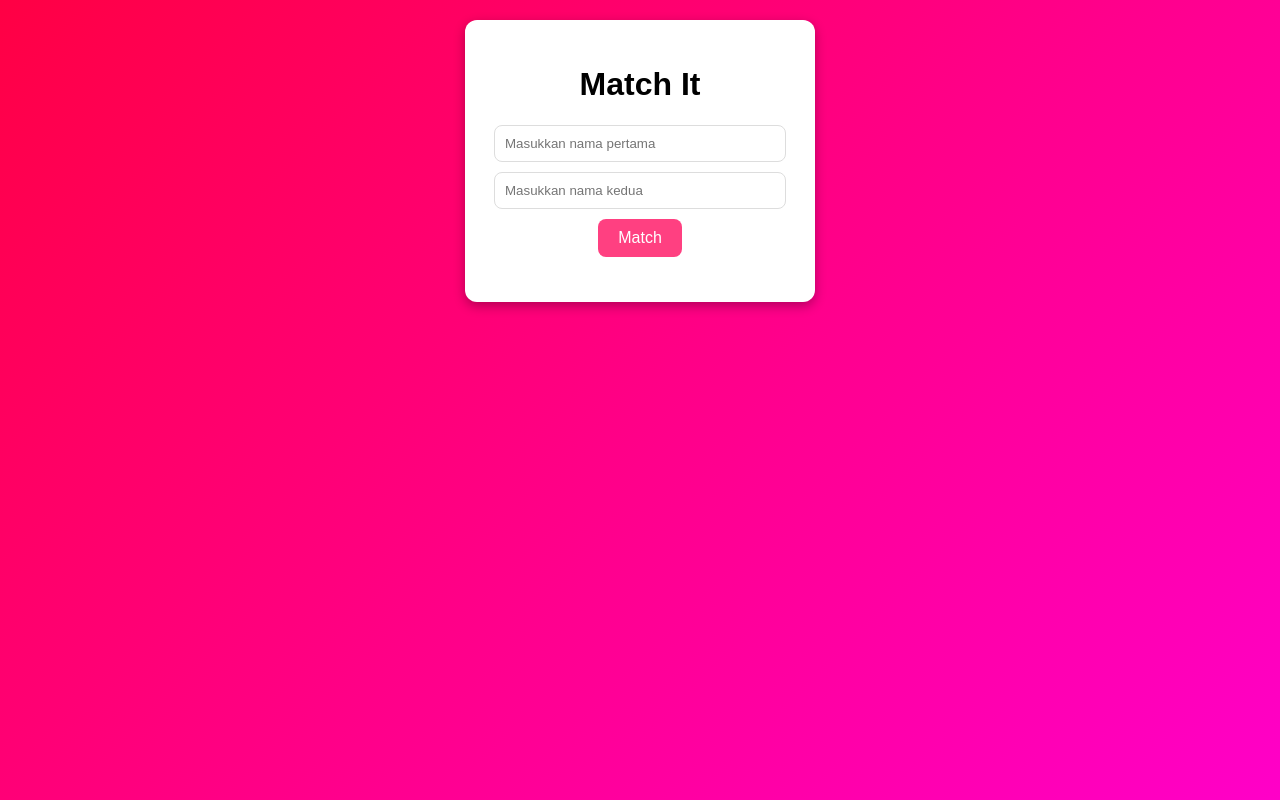
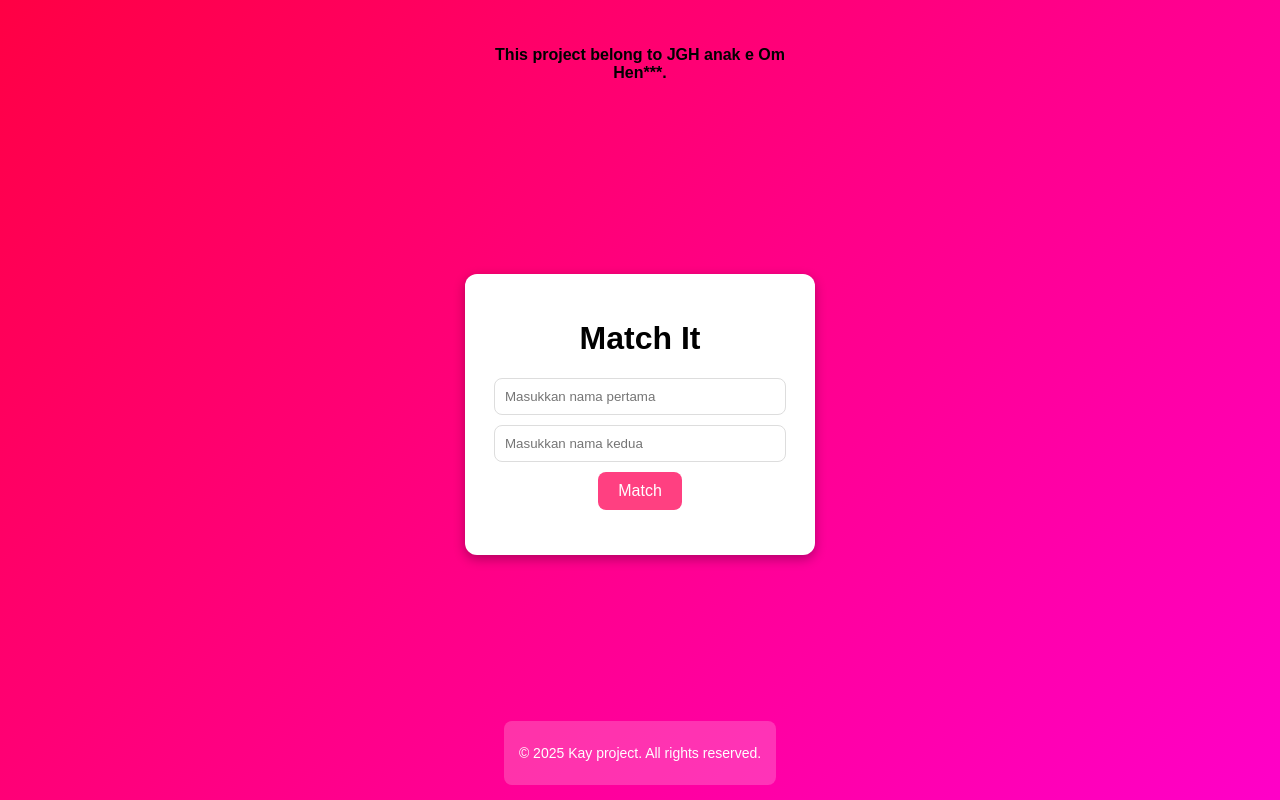
Before and after one commit to kayyerix/eduwork, a plain HTML site: page matchtracker/index.html in a window 1280 px wide. Drawn offline with Linux system fonts and the light colour scheme.

Commit message:
Update index.html

```diff
--- a/matchtracker/index.html
+++ b/matchtracker/index.html
@@ -7,6 +7,9 @@
   <link rel="stylesheet" href="style.css">
 </head>
 <body>
+    <div class="message">
+      <p>This project belong to JGH anak e Om Hen***.</p>
+      </div>
   <div class="container">
     <h1>Match It</h1>
     <input type="text" id="name1" placeholder="Masukkan nama pertama">
@@ -16,5 +19,8 @@
     <h2 id="result"></h2>
   </div>
   <script src="script.js"></script>
+
+  <div class="copyright">
+    <p>&copy; 2025 Kay project. All rights reserved.</p></div>
 </body>
 </html>
```
